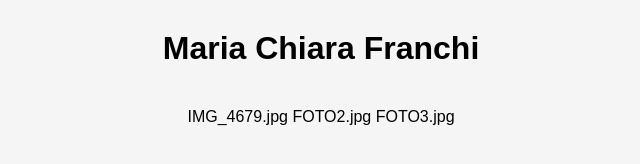
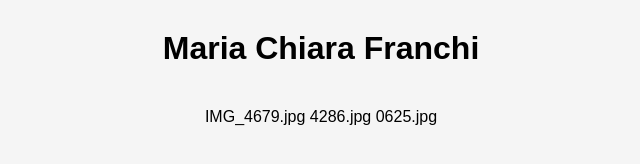
Before and after one commit to marcolino031/Maria-Chiara-Franchi, a plain HTML site: page index.html in a window 1280 px wide. Shown: the full height of the page, 319-959 px from the left. Drawn offline with Linux system fonts and the light colour scheme.

Commit message:
Update index.html

```diff
--- a/index.html
+++ b/index.html
@@ -35,8 +35,8 @@ h1{
 
 <div class="gallery">
     IMG_4679.jpg
-    FOTO2.jpg
-    FOTO3.jpg
+    4286.jpg
+    0625.jpg
 </div>
 
 </body>
```
